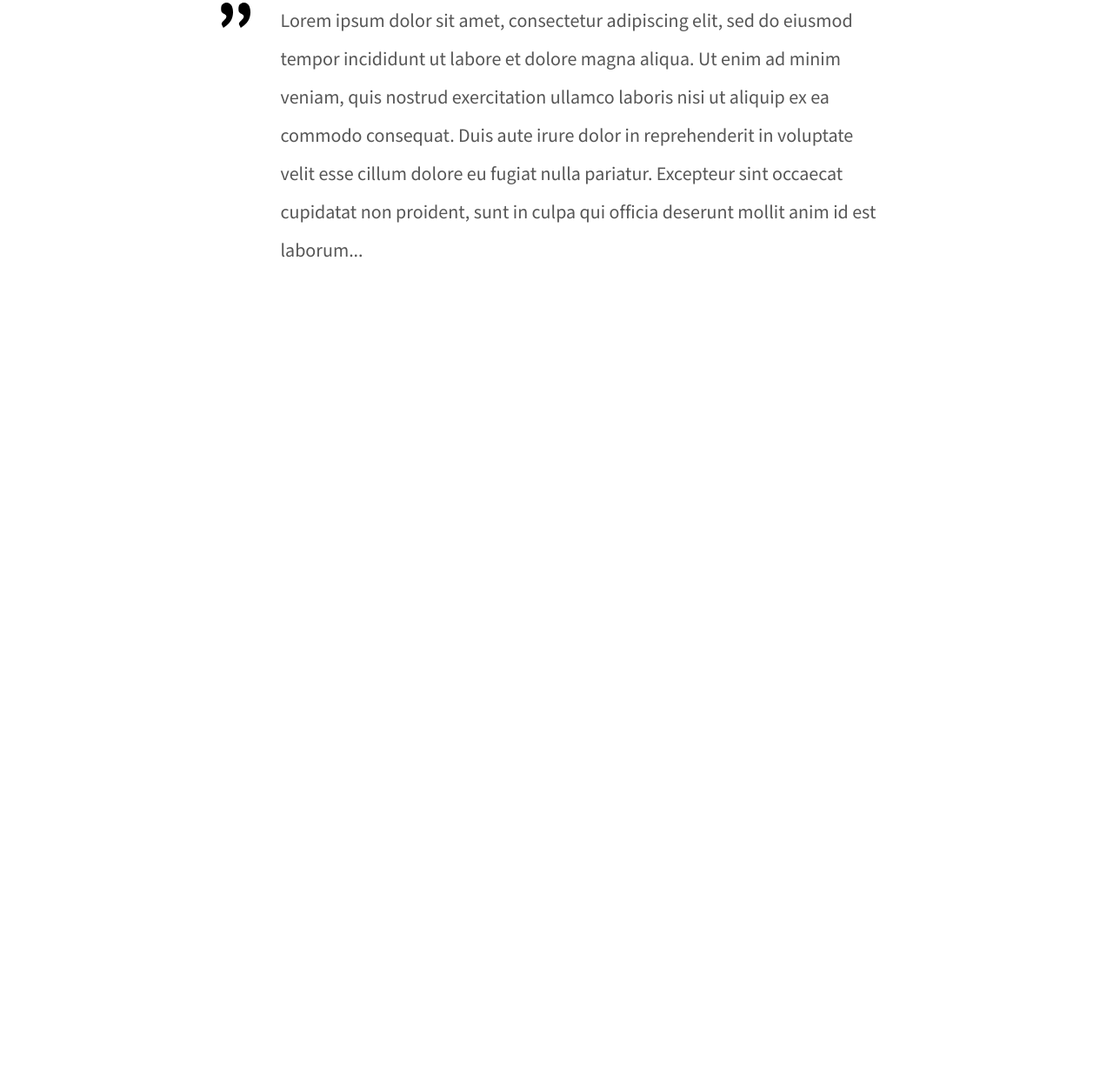
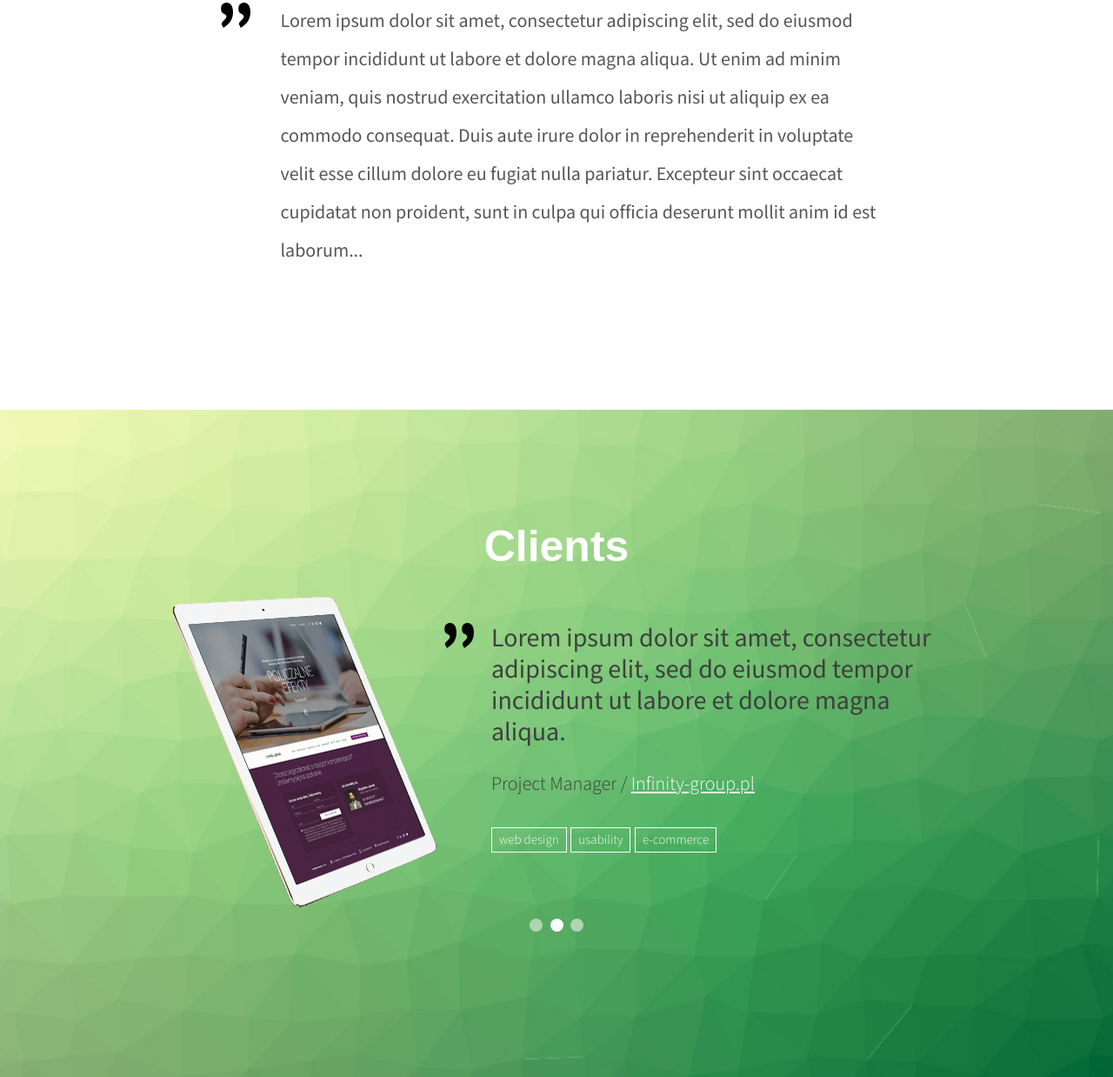
Before and after one commit to Radziewicz/IG, a website: page app/index.html in a window 1280 px wide. Shown: the part 1002-2240 px from the top of the page at 87% size. Before the commit the page ends 1473 px from the top, so only its background shows below. Drawn offline with nearby package versions, Linux system fonts and the light colour scheme; files that its build step writes are made by us from their sources; a web font is replaced by a local one.

Commit message:
section clients complete

```diff
--- a/app/index.html
+++ b/app/index.html
@@ -62,52 +62,64 @@
             </div>
         </section>
         <!-- CLIENTS -->
-        <!-- <section class="clients">
+        <section class="clients">
           <h2 class="header modifier">Clients</h2>
             <div class="slideshow-container">
               <div class="mySlides fade">
                 <div class="slide">
-                  <div><picture>
+                  <div class="slide-img"><picture>
                     <source media="(min-width: 650px)" srcset="../images/tablet.png">
                     <img srcset="../images/tablet-sm.png" alt="" style="width:auto;">
                   </picture></div>
+                  <div class="slide-element">
                     <svg class="quote margin" version="1" xmlns="http://www.w3.org/2000/svg" width="37.333" height="30.667" viewBox="0 0 28 23"><path d="M2.8 1.1C1.6 1.7 1 3.3 1 5.6c0 2.7.5 3.7 2.5 4.6 3.2 1.4 3.2 3.3-.1 6.3C1.3 18.5 1 19.2 2 21l1.1 2.1 3-2.1C10 18.1 12 14 12 8.5c0-6.8-4.3-10.3-9.2-7.4zM18.8 1.1c-1.2.6-1.8 2.2-1.8 4.5 0 2.7.5 3.7 2.5 4.6 3.2 1.4 3.2 3.3-.1 6.3-2.1 2-2.4 2.7-1.4 4.5l1.1 2.1 3-2.1C26 18.1 28 14 28 8.5c0-6.8-4.3-10.3-9.2-7.4z"/></svg>
-                  <div><p class="clients__text">Lorem ipsum dolor sit amet, consectetur adipiscing elit, sed do eiusmod tempor incididunt ut labore et dolore magna aliqua.</p>
+                    <div>
+                    <p class="clients__text">Lorem ipsum dolor sit amet, consectetur adipiscing elit, sed do eiusmod tempor incididunt ut labore et dolore magna aliqua.</p>
                       <p class="clients__mail">Project Manager / <a href="/">Infinity-group.pl</a></p>
                       <a href="/" class="clients__btn">web design</a>
                       <a href="/" class="clients__btn">usability</a>
-                  <a href="/" class="clients__btn">e-commerce</a></div>
+                      <a href="/" class="clients__btn">e-commerce</a>
+                    </div>
+                  </div>
                 </div>
               </div>
 
               <div class="mySlides fade">
                 <div class="slide">
-                  <div><picture>
+                  <div class="slide-img"><picture>
                     <source media="(min-width: 650px)" srcset="../images/tablet.png">
                     <img srcset="../images/tablet-sm.png" alt="" style="width:auto;">
                   </picture></div>
+                  <div class="slide-element">
                     <svg class="quote margin" version="1" xmlns="http://www.w3.org/2000/svg" width="37.333" height="30.667" viewBox="0 0 28 23"><path d="M2.8 1.1C1.6 1.7 1 3.3 1 5.6c0 2.7.5 3.7 2.5 4.6 3.2 1.4 3.2 3.3-.1 6.3C1.3 18.5 1 19.2 2 21l1.1 2.1 3-2.1C10 18.1 12 14 12 8.5c0-6.8-4.3-10.3-9.2-7.4zM18.8 1.1c-1.2.6-1.8 2.2-1.8 4.5 0 2.7.5 3.7 2.5 4.6 3.2 1.4 3.2 3.3-.1 6.3-2.1 2-2.4 2.7-1.4 4.5l1.1 2.1 3-2.1C26 18.1 28 14 28 8.5c0-6.8-4.3-10.3-9.2-7.4z"/></svg>
-                  <div><p class="clients__text">Lorem ipsum dolor sit amet, consectetur adipiscing elit, sed do eiusmod tempor incididunt ut labore et dolore magna aliqua.</p>
+                    <div>
+                    <p class="clients__text">Lorem ipsum dolor sit amet, consectetur adipiscing elit, sed do eiusmod tempor incididunt ut labore et dolore magna aliqua.</p>
                       <p class="clients__mail">Project Manager / <a href="/">Infinity-group.pl</a></p>
                       <a href="/" class="clients__btn">web design</a>
                       <a href="/" class="clients__btn">usability</a>
-                  <a href="/" class="clients__btn">e-commerce</a></div>
+                      <a href="/" class="clients__btn">e-commerce</a>
+                    </div>
+                  </div>
                 </div>
               </div>
 
 
               <div class="mySlides fade">
                 <div class="slide">
-                  <div><picture>
+                  <div class="slide-img"><picture>
                     <source media="(min-width: 650px)" srcset="../images/tablet.png">
                     <img srcset="../images/tablet-sm.png" alt="" style="width:auto;">
                   </picture></div>
+                  <div class="slide-element">
                     <svg class="quote margin" version="1" xmlns="http://www.w3.org/2000/svg" width="37.333" height="30.667" viewBox="0 0 28 23"><path d="M2.8 1.1C1.6 1.7 1 3.3 1 5.6c0 2.7.5 3.7 2.5 4.6 3.2 1.4 3.2 3.3-.1 6.3C1.3 18.5 1 19.2 2 21l1.1 2.1 3-2.1C10 18.1 12 14 12 8.5c0-6.8-4.3-10.3-9.2-7.4zM18.8 1.1c-1.2.6-1.8 2.2-1.8 4.5 0 2.7.5 3.7 2.5 4.6 3.2 1.4 3.2 3.3-.1 6.3-2.1 2-2.4 2.7-1.4 4.5l1.1 2.1 3-2.1C26 18.1 28 14 28 8.5c0-6.8-4.3-10.3-9.2-7.4z"/></svg>
-                  <div><p class="clients__text">Lorem ipsum dolor sit amet, consectetur adipiscing elit, sed do eiusmod tempor incididunt ut labore et dolore magna aliqua.</p>
+                    <div>
+                    <p class="clients__text">Lorem ipsum dolor sit amet, consectetur adipiscing elit, sed do eiusmod tempor incididunt ut labore et dolore magna aliqua.</p>
                       <p class="clients__mail">Project Manager / <a href="/">Infinity-group.pl</a></p>
                       <a href="/" class="clients__btn">web design</a>
                       <a href="/" class="clients__btn">usability</a>
-                  <a href="/" class="clients__btn">e-commerce</a></div>
+                      <a href="/" class="clients__btn">e-commerce</a>
+                    </div>
+                  </div>
                 </div>
               </div>
             <br>
@@ -117,11 +129,9 @@
               <span class="dot"></span>
             </div>
           </div>
-          <div class="position position--modifier">
-            <h6>2/5</h6>
-          </div>
+
         </section>
-        <section class="products">
+        <!-- <section class="products">
           <h2 class="header">Products</h2>
           <p class="text">Sed ut perspiciatis unde omnis iste natus error sit voluptatem</p>
             <div class="products__element">
--- a/app/styles/_clients.scss
+++ b/app/styles/_clients.scss
@@ -10,55 +10,89 @@
         height: auto;
     }
     &__text {
+      color: #3c3c3c;
+      font-family: 'Mada', sans-serif;
       margin-top: 50px;
-      font-size: 14px;
-      padding-bottom: 30px;
+      font-size: 16px;
+      padding-bottom: 25px;
       align-items: center;
+      line-height: 1.2;
       @media only screen and (min-width: 880px) {
         margin-top: 50px;
-        font-size: 22px;
-        padding-bottom: 30px;
+        font-size: 30px;
       }
     }
     &__mail {
-      font-size: 12px;
-      padding-bottom: 35px;
+      font-family: 'Mada', sans-serif;
+      font-weight: 300;
+      font-size: 16px;
+      padding-bottom: 20px;
+      color: #3c3c3c;
       @media only screen and (min-width: 880px) {
-        font-size: 16px;
+        font-size: 22px;
+        padding-bottom: 35px;
       }
       a {
+        font-family: 'Mada', sans-serif;
+        font-weight: 300;
         color: #fff;
         text-decoration: underline;
+        font-size: 16px;
+        @media only screen and (min-width: 880px) {
+          font-size: 22px;
+        }
       }
     }
     &__btn {
+      font-family: 'Mada', sans-serif;
+      font-weight: 300;
       color: #fff;
       background-color: transparent;
       text-decoration: none;
       font-size: 12px;
-      padding: 5px 10px;
+      padding: 4px 8px;
       border: 1px solid #fff;
       text-align: center;
-    }
+      width: 70px;
+      @media only screen and (min-width: 880px) {
+        font-size: 15px;
+      }
+}
+
+.slide-element {
+  display: grid;
+  grid-template-columns: 20px auto;
+  grid-column-gap: 10px;
+  @media only screen and (min-width: 880px) {
+    grid-column-gap: 20px;
+  }
 }
 
 /* Slideshow container */
 .slideshow-container {
-    max-width: 1000px;
+    max-width: 930px;
     position: relative;
     margin: auto;
+    padding: 0 10% 0 5%;
+    @media only screen and (min-width: 880px) {
+      padding: 0;
+    }
   }
 
 
   /* The dots/bullets/indicators */
   .dot {
-    height: 15px;
-    width: 15px;
+    height: 7px;
+    width: 7px;
     margin: 0 2px;
     background-color: #add6b1;
     border-radius: 50%;
     display: inline-block;
     transition: background-color 0.6s ease;
+    @media only screen and (min-width: 880px) {
+      height: 15px;
+      width: 15px;
+    }
   }
 
   .active {
@@ -82,9 +116,22 @@
     from {opacity: .4}
     to {opacity: 1}
   }
+}
 
   .slide {
     display: grid;
-    grid-template-columns: 310px 15px auto 35px;
-    grid-column-gap: 10px;
+    grid-template-columns: 1fr;
+    justify-items: center;
+    @media only screen and (min-width: 880px) {
+      grid-template-columns: 350px auto;
+    }
   }
+
+  .slide-img {
+    padding-top: 20px;
+    padding-right: 10%;
+    margin-bottom: -20px;
+    @media only screen and (min-width: 880px) {
+      padding-right: 0;
+    }
+  }
--- a/app/styles/_hero.scss
+++ b/app/styles/_hero.scss
@@ -20,7 +20,7 @@
 
   .title {
       color: #2d2d2d;
-      font-size: 28px;
+      font-size: 38px;
       text-transform: uppercase;
       font-weight: light;
       padding-bottom: 100px;
--- a/app/styles/_mission.scss
+++ b/app/styles/_mission.scss
@@ -8,7 +8,7 @@
     &__element {
         align-content: center;
         display: grid;
-        grid-template-columns: 20px auto 30px;
+        grid-template-columns: 20px auto;
         grid-column-gap: 5px;
         padding: 5% 15% 5% 5%;
         @media only screen and (min-width: 880px) {
--- a/app/styles/_utilities.scss
+++ b/app/styles/_utilities.scss
@@ -36,7 +36,7 @@
 }
 
 .header {
-    font-size: 25px;
+    font-size: 32px;
     text-align: center;
     color: #2d2d2d;
     font-family: 'Homenaje', sans-serif;
```
Also changed, not shown: app/images/tablet-sm.png. Lines whose indentation alone changed are shown as unchanged.
